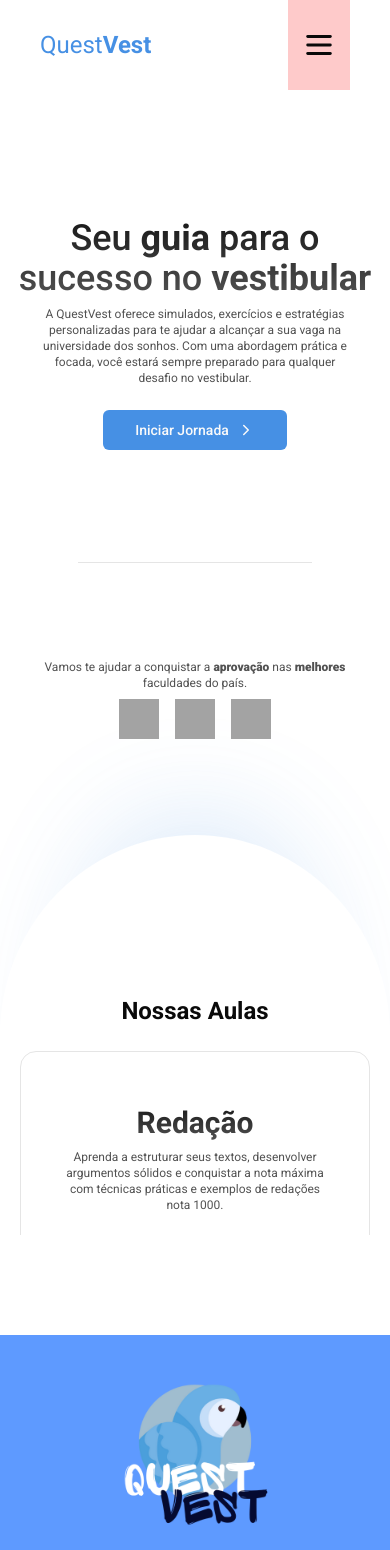
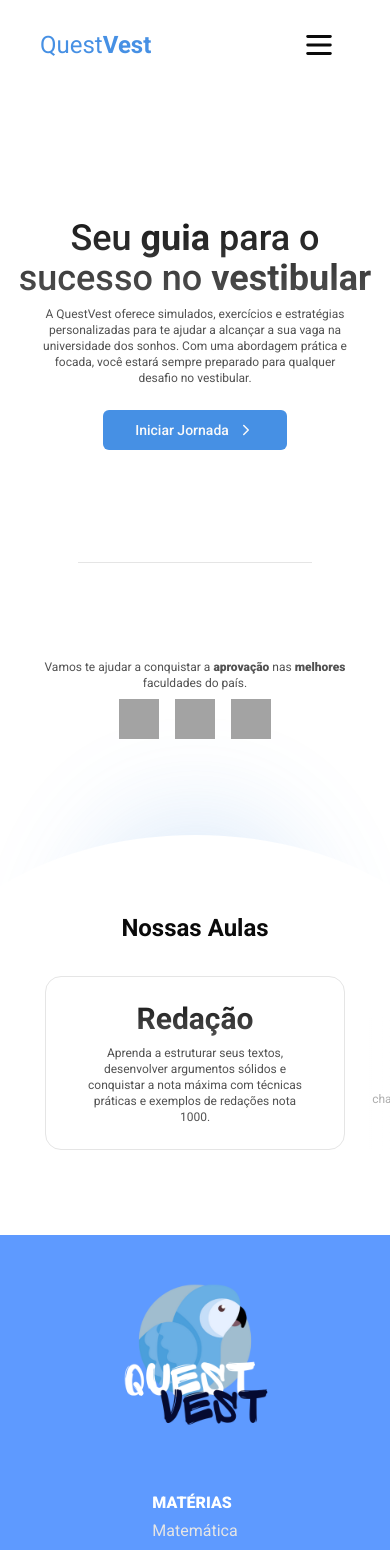
Before and after one commit to Dnowdd/StudyProjectFatec, a React (Vite) app: page / in a window 390 px wide. Shown: the top 1550 px of the page. Built offline with nearby package versions, Linux system fonts and the light colour scheme.

Commit message:
fix: fixing responsive problems in mobile view

```diff
--- a/package.json
+++ b/package.json
@@ -4,7 +4,7 @@
   "version": "0.0.0",
   "type": "module",
   "scripts": {
-    "dev": "vite",
+    "dev": "vite --host",
     "build": "tsc -b && vite build",
     "lint": "eslint .",
     "preview": "vite preview"
--- a/src/Routes/Dashboard/footer.tsx
+++ b/src/Routes/Dashboard/footer.tsx
@@ -5,7 +5,7 @@ export default function Footer() {
   const year = new Date().getFullYear();
 
   return (
-    <div className="bg-[#5e9aff] w-full flex flex-col gap-10 md:gap-0 justify-center">
+    <div className="bg-[#5e9aff] w-full flex flex-col gap-10 md:gap-0 justify-center relative z-10">
       <div className="flex flex-col gap-10 md:flex-row items-center justify-between px-[15%] py-4">
         <div>
           <img src={Logo} alt="Logo" className="h-[200px]" />
--- a/src/Routes/Dashboard/header.tsx
+++ b/src/Routes/Dashboard/header.tsx
@@ -1,16 +1,35 @@
 import { Button } from "@/components/ui/button";
 import { Menu } from "lucide-react";
+import { useEffect, useState } from "react";
 
 export default function Header() {
+  const [hasScrolled, setHasScrolled] = useState(false);
+
+  useEffect(() => {
+    const handleScroll = () => {
+      setHasScrolled(window.scrollY > 0);
+    };
+
+    window.addEventListener("scroll", handleScroll);
+
+    return () => {
+      window.removeEventListener("scroll", handleScroll);
+    };
+  }, []);
+
   return (
     <>
-      <header className="w-full h-[90px] flex items-center justify-between px-10 lg:px-20 fixed top-0 left-0 z-50">
+      <header
+        className={`w-full h-[90px] flex items-center justify-between px-10 lg:px-20 fixed top-0 left-0 z-50 ${
+          hasScrolled && "bg-black/15"
+        }`}
+      >
         <div className="xl:text-center max-xl:w-full">
           <h1 className="text-2xl text-primary">
             Quest<strong>Vest</strong>
           </h1>
         </div>
-        <div className="md:hidden bg-red-200 h-full w-1/4 flex items-center justify-center">
+        <div className="md:hidden h-full w-1/4 flex items-center justify-center">
           <Menu size={34} />
         </div>
         <div className="flex gap-4 max-md:hidden">
--- a/src/Routes/Dashboard/index.tsx
+++ b/src/Routes/Dashboard/index.tsx
@@ -4,7 +4,7 @@ import Footer from "./footer";
 
 export default function Dashboard() {
   return (
-    <div>
+    <div className="overflow-x-hidden">
       <Header />
 
       <Outlet />
--- a/src/Routes/Home/index.tsx
+++ b/src/Routes/Home/index.tsx
@@ -34,15 +34,17 @@ export default function Home() {
         </div>
       </div>
 
-      <div className="flex flex-col w-full">
-        <div className="relative w-full flex items-center justify-center">
-          <div className="bg-background w-full h-[400px] rounded-[100%]"></div>
+      <div className="flex flex-col w-full md:pb-20">
+        <div className="relative h-[400px] w-full flex items-center justify-center">
+          <div className="bg-background absolute w-[150vw] h-[400px] rounded-[100%]"></div>
+          {/* Curva */}
           <div className="absolute z-[-1] bg-primary w-1/2 h-[400px] rounded-[100%] blur-3xl opacity-35"></div>
-          <div className="absolute bottom-0 w-full h-[200px] bg-background"></div>
-
-          <div className="absolute w-full top-40 sm:top-28 md:top-20 left-0 flex flex-col items-center gap-6 overflow-hidden">
+          {/* Sombra da curva */}
+          <div className="absolute bottom-[-100px] w-full h-[400px] z-[-1] bg-background"></div>
+          {/* Background em baixo da curva */}
+          <div className="absolute w-full top-26 md:top-20 left-0 flex flex-col items-center gap-6 overflow-hidden">
             <h1 className="text-2xl font-bold">Nossas Aulas</h1>
-            <div className="flex gap-4">
+            <div className="flex gap-4 py-2 h-[190px] sm:h-[230px] md:h-[250px]">
               <div className="flex flex-col gap-2 justify-center items-center rounded-2xl px-2 md:px-14 py-12 sm:py-14 md:py-16 w-[350px] sm:w-[400px] md:w-[450px] relative opacity-50">
                 <div className="absolute inset-0 bg-gradient-to-r from-background to-transparent from-20% "></div>
 
@@ -55,7 +57,7 @@ export default function Home() {
                   resolver qualquer questão com confiança.
                 </p>
               </div>
-              <div className="flex flex-col gap-2 justify-center items-center border rounded-2xl px-2 md:px-14 py-12 sm:py-14 md:py-16 w-[350px] sm:w-[400px] md:w-[450px]">
+              <div className="flex flex-col gap-2 justify-center items-center border rounded-2xl px-2 md:px-14 py-12 sm:py-14 md:py-16 w-[300px] sm:w-[400px] md:w-[450px]">
                 <h1 className="text-3xl sm:text-4xl md:text-5xl font-bold bg-gradient-to-b from-neutral-900 to-neutral-600 bg-clip-text text-transparent">
                   Redação
                 </h1>
@@ -80,7 +82,6 @@ export default function Home() {
             </div>
           </div>
         </div>
-        <div className="z-10 h-[100px] bg-background"></div>
       </div>
     </div>
   );
```
